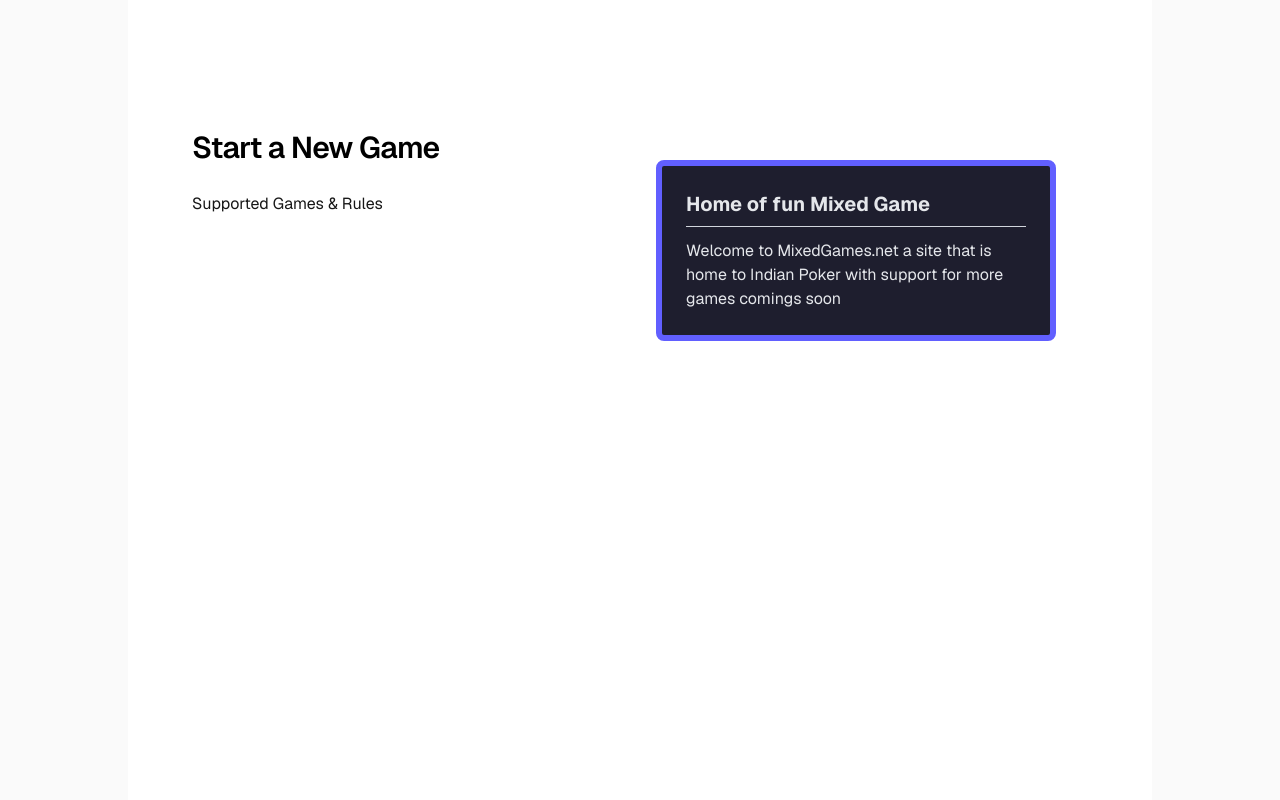
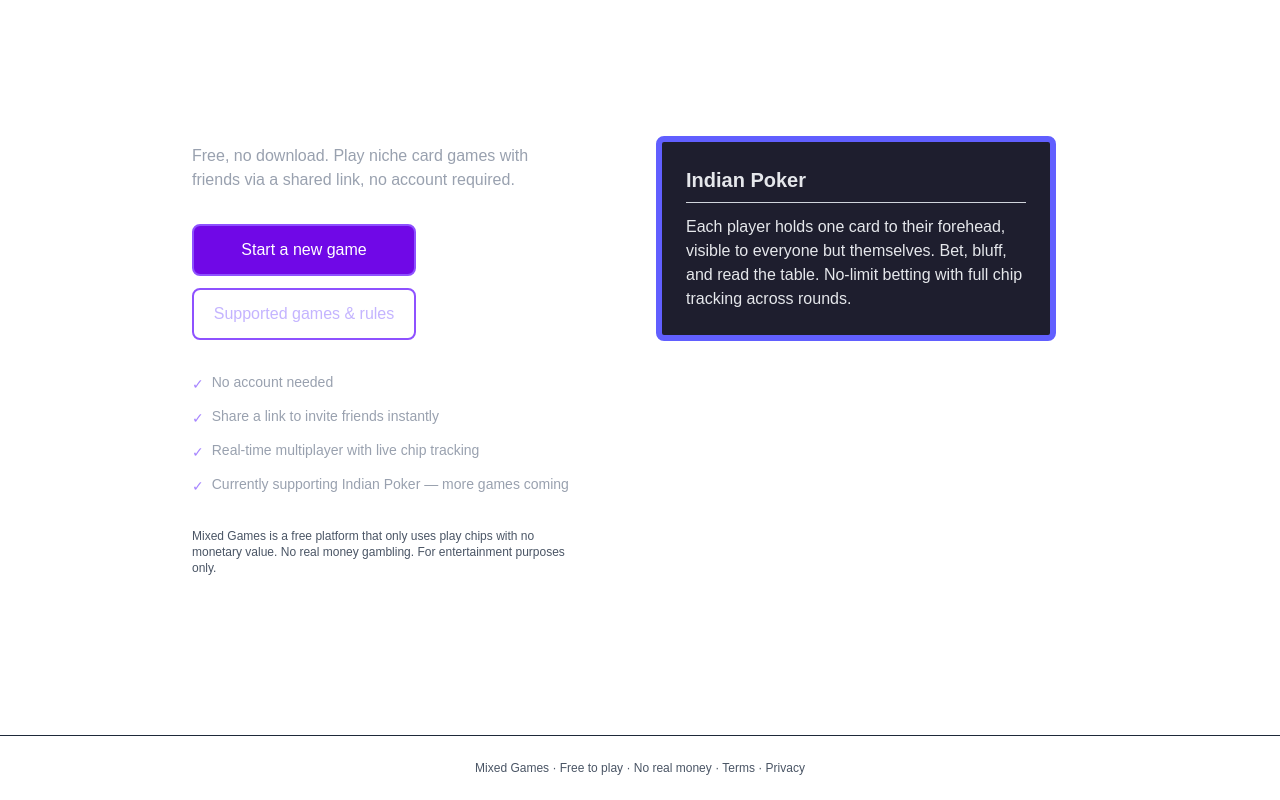
Before and after one commit to arvchahal/mixed_games_frontend, a Next.js app: page / in a window 1280 px wide. Built offline with nearby package versions, Linux system fonts and the light colour scheme.

Commit message:
adding supported games rules and a few changes to the homepage ui  next is the navbar

```diff
--- a/app/components/HomeCard.tsx
+++ b/app/components/HomeCard.tsx
@@ -10,7 +10,6 @@ export default function HomeCard({ header, context }: HomeCardProps) {
       <div className="p-6 rounded-lg border-6 border-indigo-500 text-gray-200 bg-[#1e1e2e] w-100">
         <h1 className="text-xl font-bold">{header}</h1>
           <hr className="mt-2 border-gray-300 pb-3" />
-
         <span className="text-base">{context}</span>
       </div>
     </div>
--- a/app/page.tsx
+++ b/app/page.tsx
@@ -1,21 +1,67 @@
-import { Link } from "react-router-dom";
+import Link from "next/link";
 import HomeCard from "./components/HomeCard";
+
 export default function Home() {
   return (
-    <div className="flex min-h-screen justify-center bg-zinc-50 font-sans dark:bg-black">
-      <main className="flex min-h-screen w-full max-w-5xl flex-row py-32 px-16 bg-white dark:bg-black">
-        <div className="flex flex-col gap-6 flex-1">
-          <h1 className="max-w-xs text-3xl font-semibold leading-10 tracking-tight text-black dark:text-zinc-50">
-            Start a New Game
-          </h1>
-          <h1>
-            Supported Games & Rules
-          </h1>
+    <div className="flex flex-col min-h-screen dark:bg-[#151515]">
+      <main className="flex flex-1 w-full max-w-5xl mx-auto flex-row gap-12 py-24 px-16">
+
+        <div className="flex flex-col gap-8 flex-1">
+          <div className="flex flex-col gap-2">
+            <h1 className="text-4xl font-bold text-white">Mixed Games</h1>
+            <p className="text-gray-400 text-base">
+              Free, no download. Play niche card games with friends via a shared link, no account required.
+            </p>
+          </div>
+
+          <div className="flex flex-col gap-3">
+            <Link href="/room">
+              <div className="p-3 rounded-lg border-2 border-violet-500 w-56 flex justify-center bg-violet-700 text-white cursor-pointer hover:bg-violet-600 text-base font-medium">
+                Start a new game
+              </div>
+            </Link>
+            <Link href="/supported_games">
+              <div className="p-3 rounded-lg border-2 border-violet-500 w-56 flex justify-center text-violet-300 cursor-pointer hover:bg-violet-900/30 text-base">
+                Supported games & rules
+              </div>
+            </Link>
+          </div>
+
+          <div className="flex flex-col gap-3 text-sm text-gray-400">
+            <div className="flex items-start gap-2">
+              <span className="text-violet-400 mt-0.5">✓</span>
+              <span>No account needed</span>
+            </div>
+            <div className="flex items-start gap-2">
+              <span className="text-violet-400 mt-0.5">✓</span>
+              <span>Share a link to invite friends instantly</span>
+            </div>
+            <div className="flex items-start gap-2">
+              <span className="text-violet-400 mt-0.5">✓</span>
+              <span>Real-time multiplayer with live chip tracking</span>
+            </div>
+            <div className="flex items-start gap-2">
+              <span className="text-violet-400 mt-0.5">✓</span>
+              <span>Currently supporting Indian Poker — more games coming</span>
+            </div>
+          </div>
+
+          <p className="text-xs text-gray-600 max-w-sm">
+            Mixed Games is a free platform that only uses play chips with no monetary value. No real money gambling. For entertainment purposes only.
+          </p>
         </div>
-        <div className="flex flex-col flex-1">
-          <HomeCard header={"Home of fun Mixed Game"} context={"Welcome to MixedGames.net a site that is home to Indian Poker with support for more games comings soon"}></HomeCard>
+
+        <div className="flex flex-col flex-1 justify-start pt-2">
+          <HomeCard
+            header="Indian Poker"
+            context="Each player holds one card to their forehead, visible to everyone but themselves. Bet, bluff, and read the table. No-limit betting with full chip tracking across rounds."
+          />
         </div>
       </main>
+
+      <footer className="text-center text-xs text-gray-600 py-6 border-t border-gray-800">
+        Mixed Games · Free to play · No real money · <Link href="/terms" className="hover:text-gray-400">Terms</Link> · <Link href="/privacy" className="hover:text-gray-400">Privacy</Link>
+      </footer>
     </div>
   );
 }
--- /dev/null
+++ b/app/supported_games/components/GameCard.tsx
@@ -0,0 +1,41 @@
+"use client";
+import React, { useState } from 'react'
+
+interface GameCardParameters {
+    headers: React.ReactNode;
+    context: React.ReactNode;
+    rules: string[];
+}
+
+const GameCard = ({ headers, context, rules }: GameCardParameters) => {
+    const [open, setOpen] = useState(false);
+
+    return (
+        <div className="p-2">
+            <div className="rounded-lg border-6 border-indigo-500 text-gray-200 bg-[#1e1e2e] overflow-hidden">
+                <div
+                    className="flex items-center justify-between p-4 cursor-pointer hover:bg-white/5"
+                    onClick={() => setOpen(!open)}
+                >
+                    <h1 className="text-xl font-bold">{headers}</h1>
+                    <span className="text-gray-400 text-sm">{open ? '▲' : '▼'}</span>
+                </div>
+                {open && (
+                    <div className="px-4 pb-4 text-sm text-gray-400 border-t border-gray-700 pt-3 flex flex-col gap-2">
+                        <p>{context}</p>
+                        <ul className="flex flex-col gap-1 mt-1">
+                            {rules.map((rule, i) => (
+                                <li key={i} className="flex gap-2">
+                                    <span className="text-indigo-400">•</span>
+                                    <span>{rule}</span>
+                                </li>
+                            ))}
+                        </ul>
+                    </div>
+                )}
+            </div>
+        </div>
+    )
+}
+
+export default GameCard
--- /dev/null
+++ b/app/supported_games/games.ts
@@ -0,0 +1,26 @@
+export const GAMES = [
+  {
+    name: "Indian Poker",
+    description: "Each player holds one card to their forehead visible to everyone but themselves. Bet, bluff, and read the table.",
+    rules: [
+        "There is a delaer button and small blind and big blind",
+      "Each player is dealt 1 card face-down and holds it to their forehead without looking.",
+      "You can see everyone else's card but not your own.",
+      "Betting is no-limit. Actions: fold, check, bet, call, raise.",
+      "Min raise is 2x the last raise size. All-in is always valid.",
+      "Folding with an Ace means you lose half your stack which then goes into the pot.",
+      "The player with the highest card wins the pot. Aces are High and suits are vlaued in reverse alphabetical order with Spades being the most valuable,Hearts, Diamonds, and Clubs the least",
+      "A round ends when the deck has 10 or fewer cards remaining, or only one player has chips.",
+    ],
+  },
+  {
+    name: "PLO Flips",
+    description: "Coming soon.",
+    rules: [],
+  },
+  {
+    name: "Hold'em Flips",
+    description: "Coming soon.",
+    rules: [],
+  },
+];
--- /dev/null
+++ b/app/supported_games/page.tsx
@@ -0,0 +1,16 @@
+import React from 'react'
+import GameCard from "./components/GameCard";
+import {GAMES} from "./games"
+
+const SupportedGames = () => {
+  return (
+    <div className="flex flex-col max-w-2xl mx-auto py-16 px-8 gap-2">
+      <h1 className="text-3xl font-bold text-white mb-4">Supported Games & Rules</h1>
+      {GAMES.map((game) => (
+        <GameCard key={game.name} headers={game.name} context={game.description} rules={game.rules} />
+      ))}
+    </div>
+  );
+};
+
+export default SupportedGames
```
